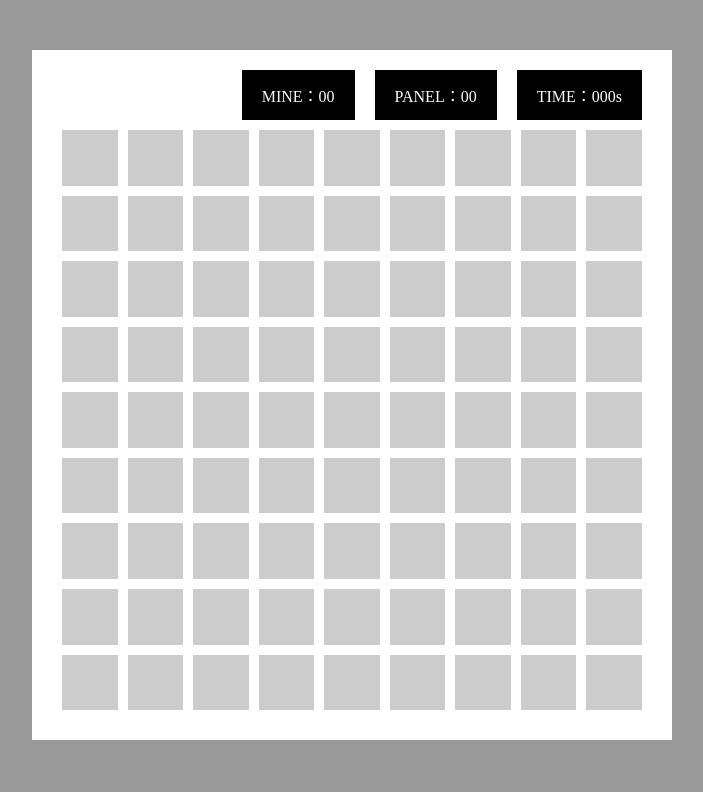
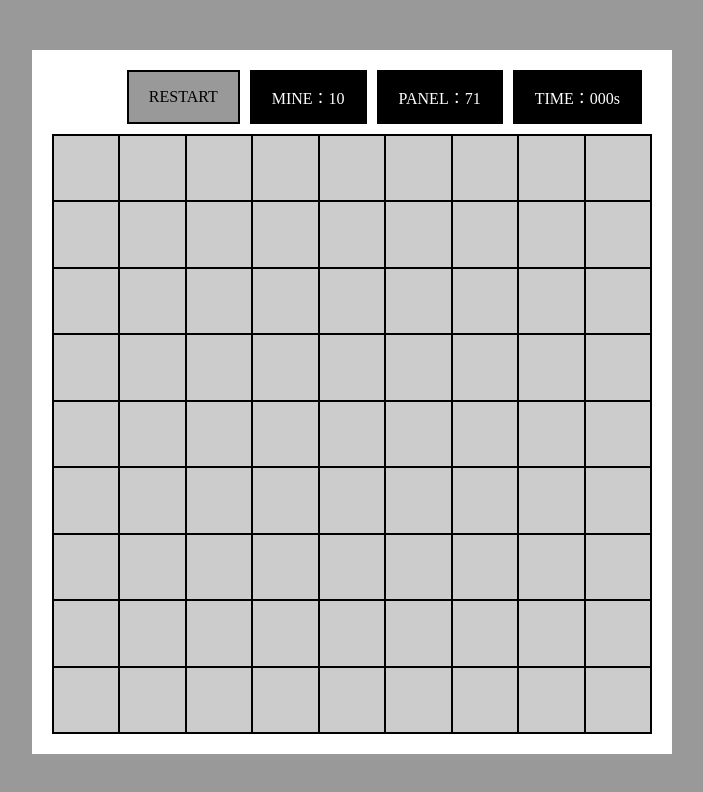
Before and after one commit to TenkujiMoyasi/mineSweeper, a plain HTML site: page index.html in a window 1280 px wide. Shown: the whole page, without its empty margins (288-991 px from the left). Drawn offline with Linux system fonts and the light colour scheme.

Commit message:
230403 リセットボタンの追加 背景に画像を隠す実験を実装

```diff
--- a/css/style.scss
+++ b/css/style.scss
@@ -32,8 +32,10 @@ body {
 .option-box {
   display: flex;
   justify-content: flex-end;
-  gap: 20px;
-  padding: 0 10px;
+  flex-wrap: wrap;
+  gap: 10px;
+  padding: 0 10px 10px;
+  .restart-button,
   .mine-count,
   .panel-count,
   .time-count {
@@ -44,6 +46,12 @@ body {
     height: 30px;
     background: #000;
     color: #fff;
+    border: 2px solid #000;
+  }
+  .restart-button {
+    background: #999;
+    color: #000;
+    cursor: pointer;
   }
 }
 
@@ -51,8 +59,10 @@ body {
 .panels {
   display: grid;
   justify-content: center;
-  gap: 10px;
-  padding: 10px;
+  // gap: 10px;
+  // padding: 10px;
+  background: url(../img/ai_kanabou_buki.png) center/contain;
+  border: solid 1px #000;
   &.clear,
   &.gameover {
     position: relative;
@@ -93,9 +103,10 @@ body {
     align-items: center;
     background: #ccc;
     transition: all .3s ease;
+    border: solid 1px #000;
     &.open {
       pointer-events: none;
-      background: #fff;
+      background: rgba($color: #fff, $alpha: .8);
       border: solid 1px #000;
       box-sizing: border-box;
     }
@@ -103,7 +114,9 @@ body {
       background: red;
     }
     &:hover {
-      opacity: .8;
+      background: #fff;
+      // opacity: .8;
+      // border: 1px solid red;
     }
   }
   &.side3 {
--- a/index.html
+++ b/index.html
@@ -11,6 +11,9 @@
   <main class="main">
     <div class="game-area">
       <div class="option-box">
+        <div class="restart-button" id="restart-button">
+          RESTART
+        </div>
         <div class="mine-count" id="mine-count">
           MINE：00
         </div>
@@ -22,7 +25,6 @@
         </div>
       </div>
         <ul class="panels side9" id="panels">
-
           <li class="panel"></li>
           <li class="panel"></li>
           <li class="panel"></li>
--- a/js/main.js
+++ b/js/main.js
@@ -2,6 +2,7 @@
 const mineCounter = document.getElementById('mine-count');
 const panelCounter = document.getElementById('panel-count');
 const timeCounter = document.getElementById('time-count');
+const restartButton = document.getElementById('restart-button');
 let panels = document.getElementById('panels');
 let panelList = [...document.querySelectorAll('.panel')];
 let panelSqrt = Math.sqrt(panelList.length);
@@ -13,6 +14,7 @@ let firstCount = 0;
 let mineQuantity = 10;
 let panelQuantity = panelList.length - mineQuantity;
 
+//タイマー起動
 function timeCount() {
   const t = new Date(Date.now() - startTime);
   const s = String(t.getSeconds()).padStart(3, "0");
@@ -23,6 +25,7 @@ function timeCount() {
   }, 1000);
 }
 
+//リストのｎ番目を配列上の座標に変換する
 function bombPositionSpecify(n) {
   return bombPosition[Math.floor(n / panelSqrt)][n % panelSqrt]
 }
@@ -31,7 +34,7 @@ function bombPositionSpecify(n) {
 function setBomb(x) {
   for (let i = 0; i < x; i++) {
     let bombNum = Math.floor(Math.random() * panelList.length);
-    console.log(`頭から${bombNum + 1}番目に爆弾`);
+    // console.log(`頭から${bombNum + 1}番目に爆弾`);
     if (bombPositionSpecify(bombNum) === 0) {
       bombPosition[Math.floor(bombNum / panelSqrt)][bombNum % panelSqrt] = +1;
     } else {
@@ -42,12 +45,16 @@ function setBomb(x) {
 
 //パネルを開く
 function open(x, y) {
-  if (bombPosition[x][y] === 1) {
+  if (panelList[x * panelSqrt + y].classList.contains('open')) {
+    console.log('このパネルはすでに開かれている');
+  }
+  else if (bombPosition[x][y] === 1) {
     panelList[x * panelSqrt + y].classList.add('open');
     panelList[x * panelSqrt + y].classList.add('hit');
     clearTimeout(timeoutId);
     panels.classList.add('gameover');
   } else {
+    // console.log('周囲の地雷数カウント');
     let bombCount = 0;
     for (let ix = x - 1; ix <= x + 1; ix++) {
       for (let iy = y - 1; iy <= y + 1; iy++) {
@@ -55,7 +62,7 @@ function open(x, y) {
         // console.log(`ixは${ix}:iyは${iy}`);
         if (ix >= 0 && iy >= 0 && ix < panelSqrt && iy < panelSqrt) {
           if (bombPosition[ix][iy] === 1) {
-            console.log(`ix:${ix}のiy:${iy}に爆弾あり`);
+            // console.log(`ix:${ix}のiy:${iy}に爆弾あり`);
             bombCount++;
           } else {
             // console.log(`ix:${ix}のiy:${iy}に爆弾なし`);
@@ -65,13 +72,18 @@ function open(x, y) {
         }
       }
     }
-    console.log('チェック完了');
+    // console.log('チェック完了');
     panelQuantity--;
     panelCounter.textContent = `PANEL：${panelQuantity}`;
     panelList[x * panelSqrt + y].classList.add('open');
+    // console.log(`残り：x${x}y${y}にopenを付与`);
 
+    // console.log(`残り：${panelQuantity}`);
+
+    //無事にすべてを開ききったのでクリア
     if(panelQuantity === 0) {
       clearTimeout(timeoutId);
+      console.log('クリア')
       panels.classList.add('clear');
     }
 
@@ -87,7 +99,10 @@ function open(x, y) {
         for (let iy = y - 1; iy <= y + 1; iy++) {
           if (ix >= 0 && iy >= 0 && ix < panelSqrt && iy < panelSqrt) {
             if (!panelList[ix * panelSqrt + iy].classList.contains('open')) {
+              // console.log(`次はix:${ix}のiy:${iy}を開く`);
               open(ix, iy);
+            } else {
+              // console.log('このパネルはすでに開かれている');
             }
           }
         }
@@ -97,7 +112,31 @@ function open(x, y) {
 }
 
 //ボードの初期化
+function resetBoard() {
+  clearTimeout(timeoutId);
+  firstCount = 0;
+  panelQuantity = panelList.length - mineQuantity;
+
+  mineCounter.textContent = `MINE：${mineQuantity}`;
+  panelCounter.textContent = `PANEL：${panelQuantity}`;
+  timeCounter.textContent = 'TIME：000s';
+
+  panels.classList.remove('clear');
+  panels.classList.remove('gameover');
+
+  panelList.forEach((li)=> {
+    console.log('hoge');
+    li.textContent = "";
+    li.classList.remove('open');
+    li.classList.remove('hit');
+  });
+}
+
+//ボードのセッティング
 function setBoard() {
+
+  resetBoard();
+
   bombPosition = Array.from({ length: panelSqrt }, () => Array(panelSqrt).fill(0));
 
   panelList.forEach(li => {
@@ -114,13 +153,14 @@ function setBoard() {
         if(mercifulSwitch ===1){
           for (let ix = x - 1; ix <= x + 1; ix++) {
             for (let iy = y - 1; iy <= y + 1; iy++) {
-              console.log(`ixは${ix}:iyは${iy}`);
+              // console.log(`ixは${ix}:iyは${iy}`);
               if (ix >= 0 && iy >= 0 && ix < panelSqrt && iy < panelSqrt) {
                 bombPosition[ix][iy] = -1;
               }
             }
           }
         }
+
         setBomb(mineQuantity);
         mineCounter.textContent = `MINE：${mineQuantity}`;
         panelCounter.textContent = `PANEL：${panelQuantity}`;
@@ -128,14 +168,17 @@ function setBoard() {
         console.log(bombPosition);
       }
 
+          //無事にすべてを開ききったのでクリア
       open(x, y);
-      if(panelQuantity === 0) {
-        console.log('クリア')
-        clearTimeout(timeoutId);
-      }
     })
   });
   console.log(bombPosition);
 }
 
+restartButton.addEventListener('click', () => {
+  setBoard();
+  console.log('restart');
+  console.log(`リセット時点での残りパネル:${panelQuantity}`);
+});
+
 setBoard();
```
Also changed, not shown: css/style.css, img/ai_kanabou_buki.png (added), 1 other file.
